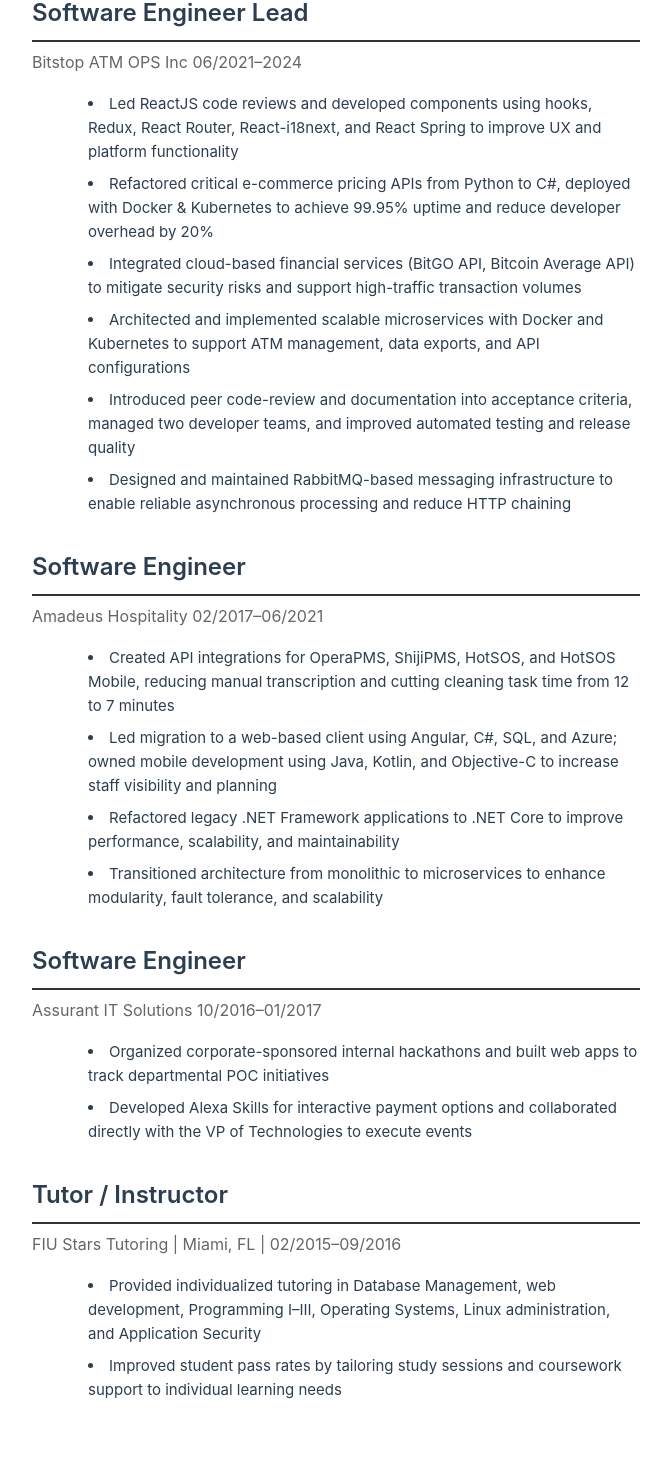
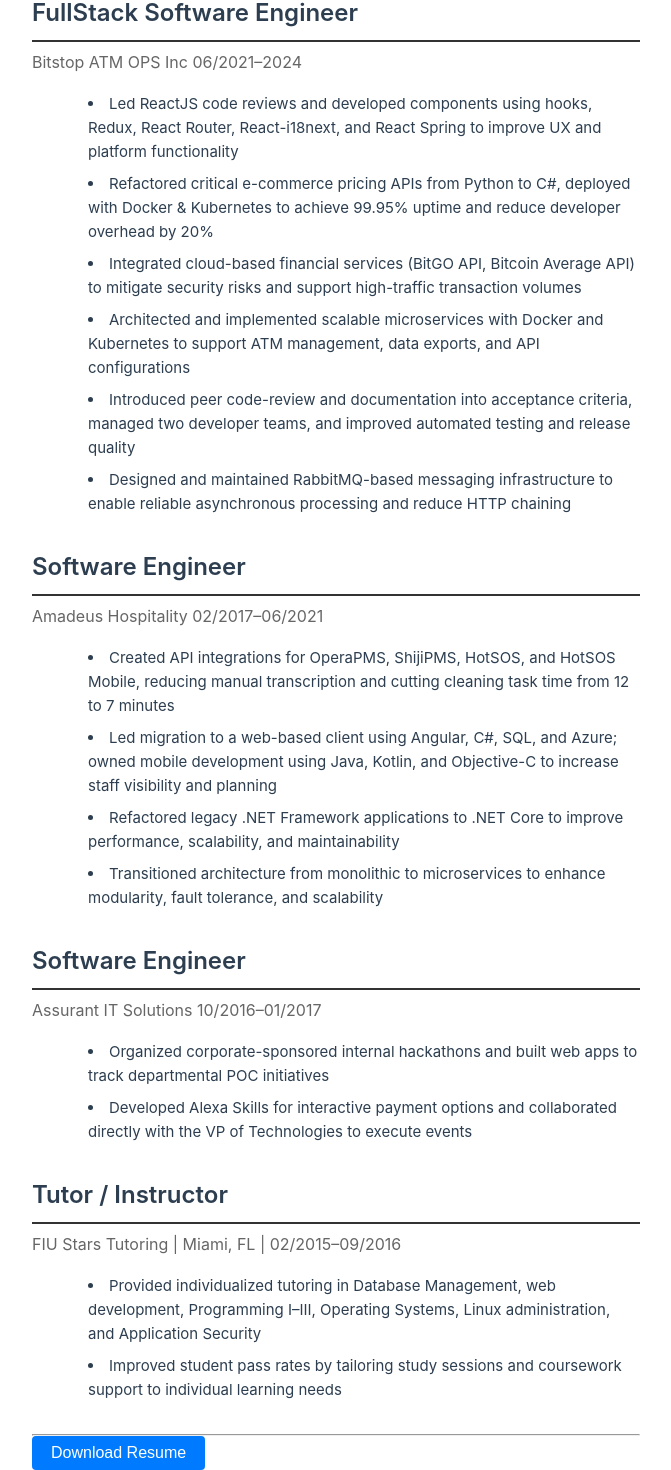
Before and after one commit to ManuelSaleta/vue-resume-site, a Vue app: page / in a window 1280 px wide. Shown: the part 432-1902 px from the top of the page, without its empty margins (0-671 px from the left). Before the commit the page ends 1866 px from the top, so only its background shows below. Built offline with nearby package versions, Linux system fonts and the light colour scheme.

Commit message:
add resume download button

```diff
--- a/src/assets/resume.json
+++ b/src/assets/resume.json
@@ -2,7 +2,7 @@
   "experience": [
     {
       "id": 1,
-      "heading": "Software Engineer Lead",
+      "heading": "Software Engineer Architect",
       "sub_heading": "Sion Central  06/2024–Present",
       "contributions": [
         "Designed and implemented secure authentication and authorization flows with Auth0, enabling SSO and MFA for financial application customers",
@@ -14,7 +14,7 @@
     },
     {
       "id": 2,
-      "heading": "Software Engineer Lead",
+      "heading": "FullStack Software Engineer",
       "sub_heading": "Bitstop ATM OPS Inc  06/2021–2024",
       "contributions": [
         "Led ReactJS code reviews and developed components using hooks, Redux, React Router, React-i18next, and React Spring to improve UX and platform functionality",
--- a/src/components/ResumeBase.vue
+++ b/src/components/ResumeBase.vue
@@ -7,6 +7,9 @@
         :contributions="section.contributions"
       />
     </div>
+
+    <hr />
+    <ResumeDownloadBtn />
   </div>
 </template>
 
@@ -14,6 +17,7 @@
 import { ref } from 'vue'
 import ResumeSection from './ResumeSection.vue'
 import resumeData from '@/assets/resume.json'
+import ResumeDownloadBtn from './ResumeDownloadBtn.vue'
 
 interface ResumeSection {
   id: number
--- /dev/null
+++ b/src/components/ResumeDownloadBtn.vue
@@ -0,0 +1,37 @@
+<template>
+  <button class="resume-download-btn">
+    <a
+      :href="resume"
+      download="Manuel_Saleta_Resume.pdf"
+      style="color: inherit; text-decoration: none"
+      target="_blank"
+    >
+      Download Resume
+    </a>
+  </button>
+</template>
+
+<script lang="ts">
+import resumePdf from '@/assets/Manuel_Saleta_Resume.pdf'
+import { ref } from 'vue'
+
+export default {
+  setup() {
+    const resume = ref<string>(resumePdf as string)
+    return { resume }
+  },
+}
+</script>
+
+<style scoped>
+.resume-download-btn {
+  background-color: #007bff;
+  color: white;
+  border: none;
+  padding: 0.5rem 1rem;
+  border-radius: 4px;
+  cursor: pointer;
+  font-size: 1rem;
+  transition: background-color 0.3s ease;
+}
+</style>
```
